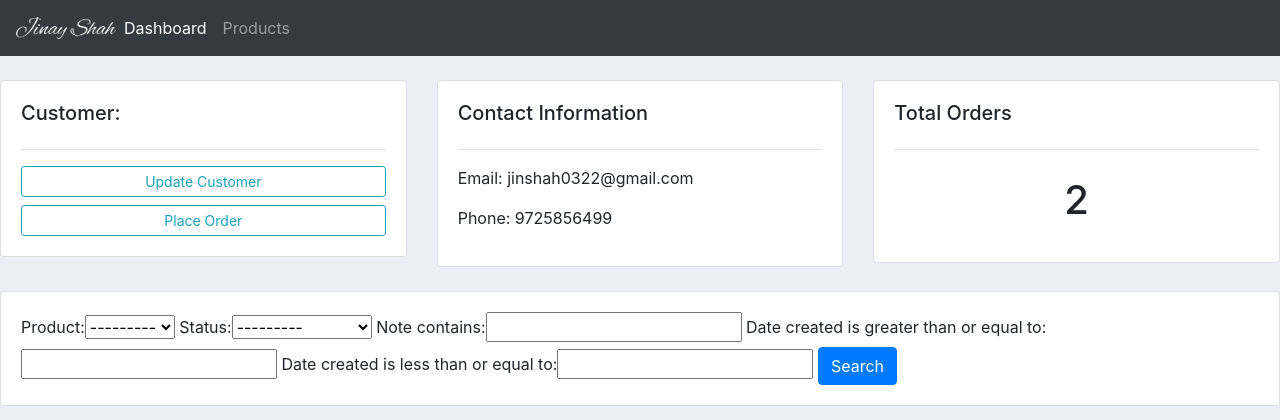
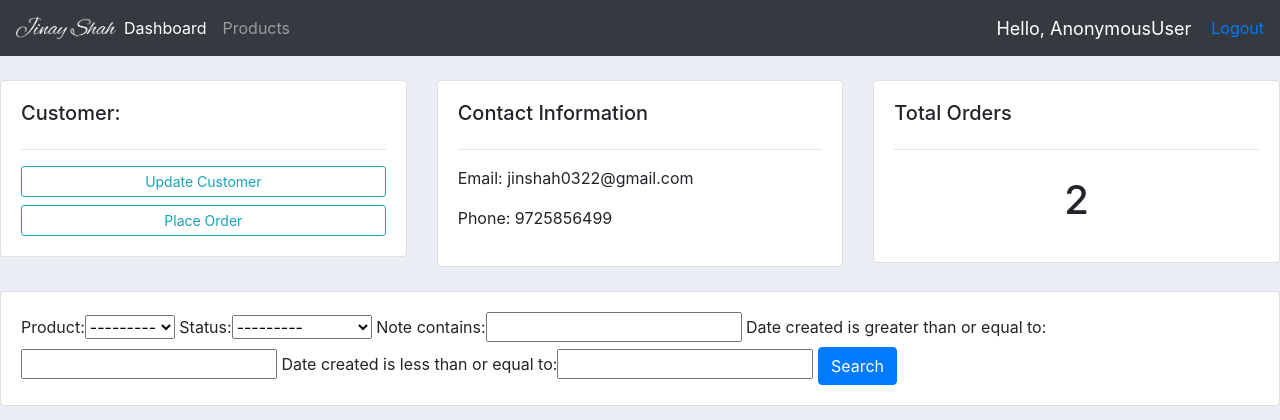
Before and after one commit to jinshah0322/CRM, a Django app: page /customer/1/ in a window 1280 px wide. Shown: the top 420 px of the page. Run offline with Django 3.2, Linux system fonts and the light colour scheme; data comes from the database, SQL or seed files in the repository.

Commit message:
added username and logout in navbar

```diff
--- a/crm/accounts/templates/accounts/navbar.html
+++ b/crm/accounts/templates/accounts/navbar.html
@@ -1,5 +1,11 @@
 {% load static %}
-
+<style>
+  .hello-msg{
+    font-size: 18px;
+    color: #fff;
+    margin-right: 20px;
+  }
+</style>
 <nav class="navbar navbar-expand-lg navbar-dark bg-dark">
  <img src="{% static 'images/logo.png' %}" width=100px>
   <button class="navbar-toggler" type="button" data-toggle="collapse" data-target="#navbarNav" aria-controls="navbarNav" aria-expanded="false" aria-label="Toggle navigation">
@@ -15,4 +21,6 @@
       </li>
     </ul>
   </div>
+  <span class="hello-msg">Hello, {{request.user}}</span>
+  <span><a href="{% url 'logout' %}">Logout</a></span>
 </nav>
```
